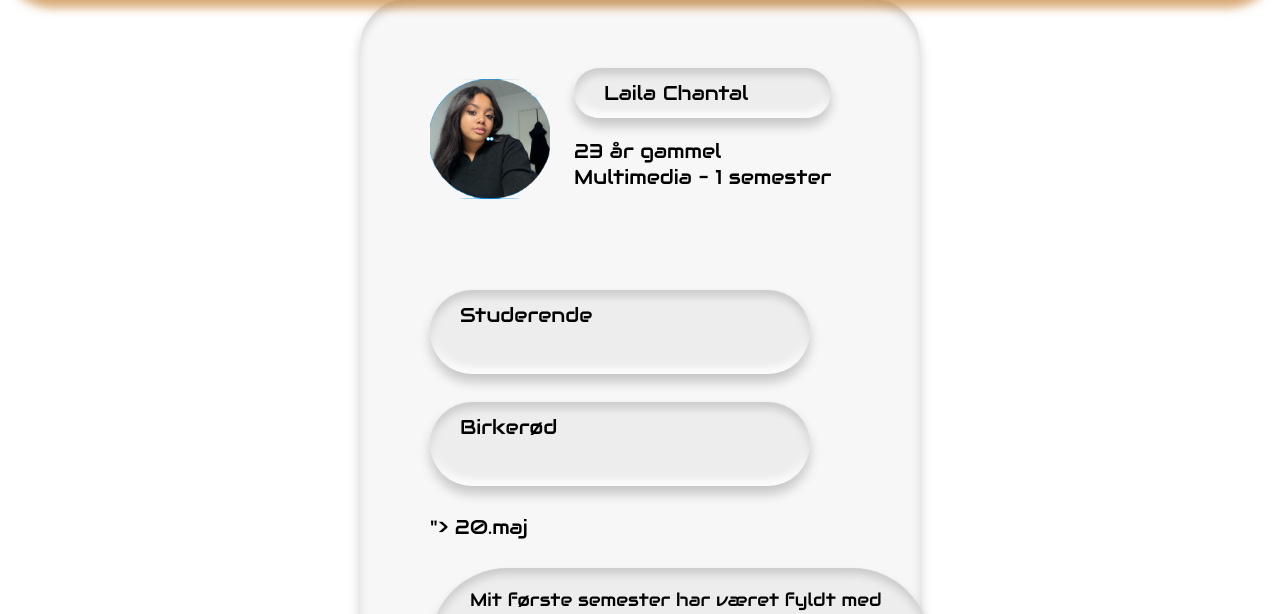
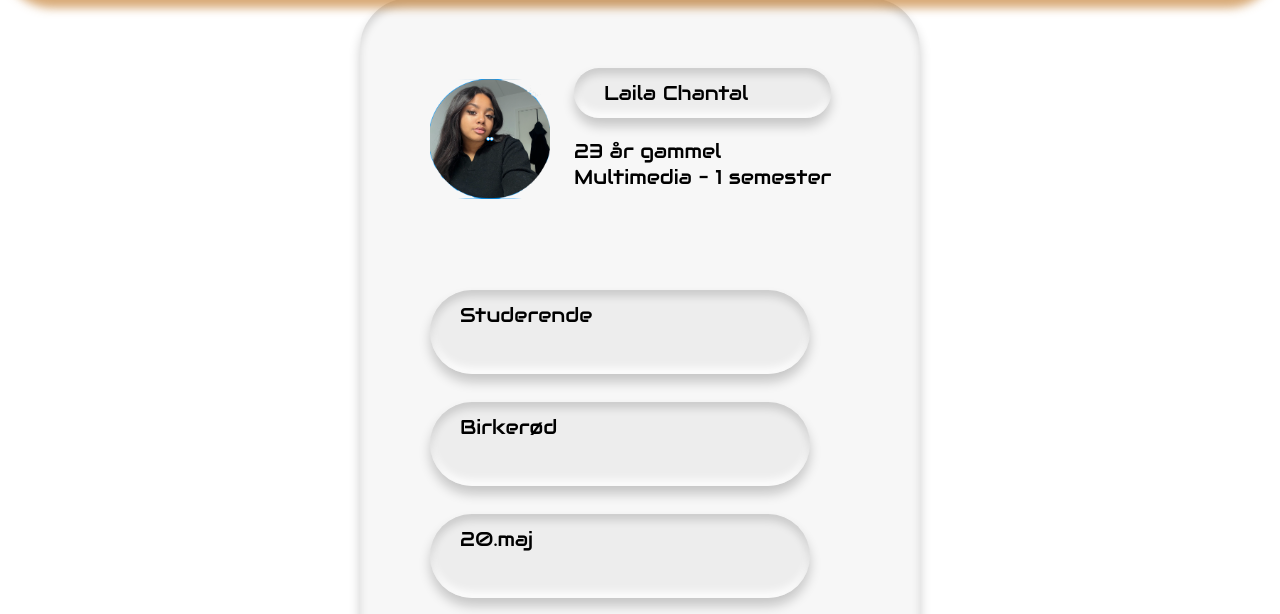
Before and after one commit to LailaChantall/Tema-6, a plain HTML site: page ommig.html in a window 1280 px wide. Shown: the part 108-722 px from the top of the page. Drawn offline with Linux system fonts and the light colour scheme; files that its build step writes are made by us from their sources.

Commit message:
yes yes yes finally

```diff
--- a/css/general.css
+++ b/css/general.css
@@ -21,6 +21,7 @@ main {
 html.dark {
   background-color: #595757;
   color: #f5f5f5;
+
 }
 
 html.dark .footer-grid {
--- a/css/ommig.css
+++ b/css/ommig.css
@@ -17,6 +17,7 @@
   box-shadow: inset 0 6px 8px rgba(0, 0, 0, 0.15),
     inset 0 -6px 8px rgba(255, 255, 255, 0.9), 0 8px 12px rgba(0, 0, 0, 0.2);
 }
+
 
 
 
--- a/css/projekt.css
+++ b/css/projekt.css
@@ -110,6 +110,7 @@
 }
 
 
+
 .folder:hover {
   transform: scale(1.05);
   background-color: #2291e6;
--- a/css/temas.css
+++ b/css/temas.css
@@ -14,6 +14,7 @@
   box-shadow: inset 0 6px 8px rgba(0, 0, 0, 0.15),
     inset 0 -6px 8px rgba(255, 255, 255, 0.9), 0 8px 12px rgba(0, 0, 0, 0.2);
 }
+
 
 
 /************************* SCROLL-WRAPPER ***********************/
--- a/ommig.html
+++ b/ommig.html
@@ -57,7 +57,7 @@
                 <div class="pill small"> Studerende
                 </div>
                 <div class="pill small">Birkerød</div>
-                <div>"> 20.maj</div>
+                <div class="pill small"> 20.maj</div>
                 <div class="pill large"> Mit første semester har været fyldt med glæde
                     og solid grundlæggende læring, og jeg kan nu sige, at jeg selvstændigt kan
                     udvikle en hjemmeside. Jeg glæder mig meget til at lære endnu mere. </div>
@@ -65,9 +65,6 @@
 
         </div>
     </main>
-
-
-
 
 
 
@@ -89,9 +86,9 @@
             <h2>P O R T</h2>
             <h2>F O L I O</h2>
         </div>
-
     </section>
 </footer>
+
 <script src="js/darkmode.js"></script>
 <script src="js/burger.js"></script>
 </body>
```
Also changed, not shown: Tema2.html (+1 -0 lines), Tema3.html (+1 -0 lines), Tema4.html (+1 -0 lines), Tema5.html (+1 -0 lines), index.html (+1 -0 lines), projekt.html (line endings or trailing spaces).
